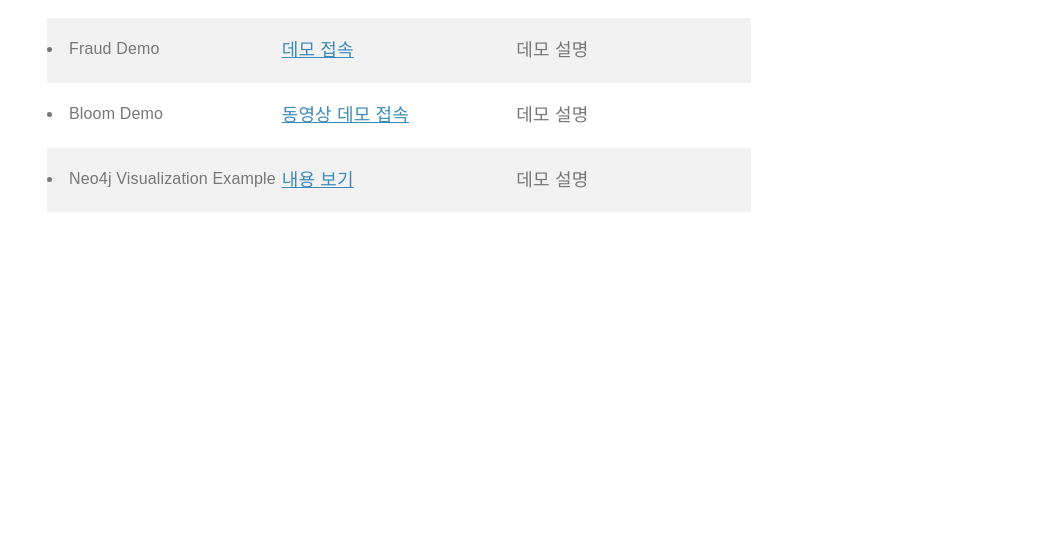
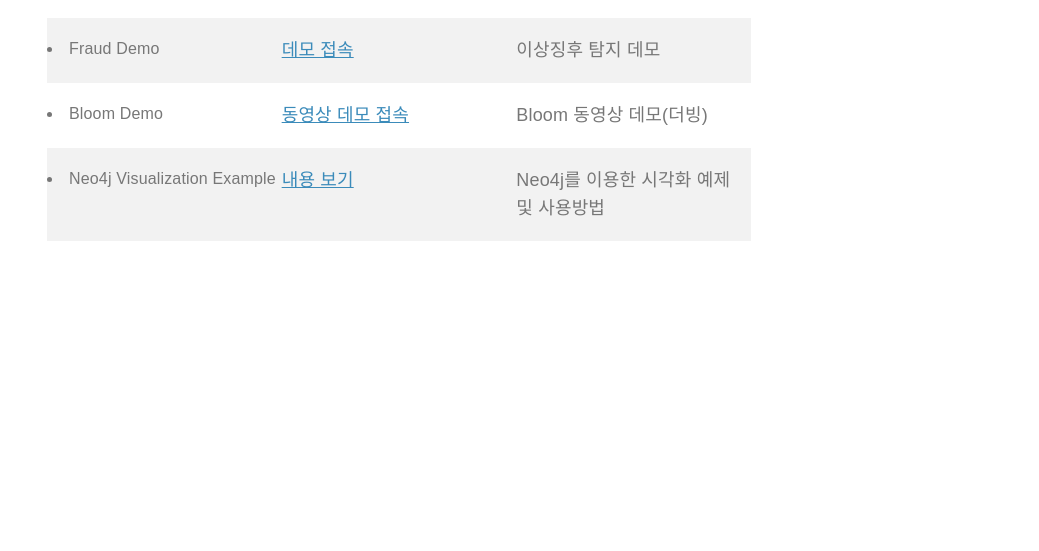
Before and after one commit to MOSSupport/mossupport.github.io, a plain HTML site: page neo4jdemo.html in a window 1280 px wide. Shown: the part 76-627 px from the top of the page, without its empty margins (241-1280 px from the left). Drawn offline with Linux system fonts and the light colour scheme.

Commit message:
Update neo4jdemo.html

```diff
--- a/neo4jdemo.html
+++ b/neo4jdemo.html
@@ -24,17 +24,17 @@
 		<div class="pure-g pure-g-odd">
 			<div class="pure-u-1-3"><p><li>Fraud Demo</li></p></div>
 			<div class="pure-u-1-3"><p><a href="http://frauddemo.mobile-os.com/neoviz/index.zul" target="_blank"><u>데모 접속</u></a></p></div>
-			<div class="pure-u-1-3"><p>데모 설명</p></div>
+			<div class="pure-u-1-3"><p>이상징후 탐지 데모</p></div>
 		</div>
 		<div class="pure-g">
 			<div class="pure-u-1-3"><p><li>Bloom Demo</li></p></div>
 			<div class="pure-u-1-3"><p><a href="https://www.youtube.com/watch?v=7P8w04tcPaQ&feature=youtu.be" target="_blank"><u>동영상 데모 접속</u></a></p></div>
-			<div class="pure-u-1-3"><p>데모 설명</p></div>
+			<div class="pure-u-1-3"><p>Bloom 동영상 데모(더빙)</p></div>
 		</div>
 		<div class="pure-g pure-g-odd">
 			<div class="pure-u-1-3"><p><li>Neo4j Visualization Example</li></p></div>
 			<div class="pure-u-1-3"><p><a href="https://github.com/MOSSupport/Neo4jVisualization" target="_blank"><u>내용 보기</u></a></p></div>
-			<div class="pure-u-1-3"><p>데모 설명</p></div>
+			<div class="pure-u-1-3"><p>Neo4j를 이용한 시각화 예제 및 사용방법</p></div>
 		</div>
 	</div>
 
```
